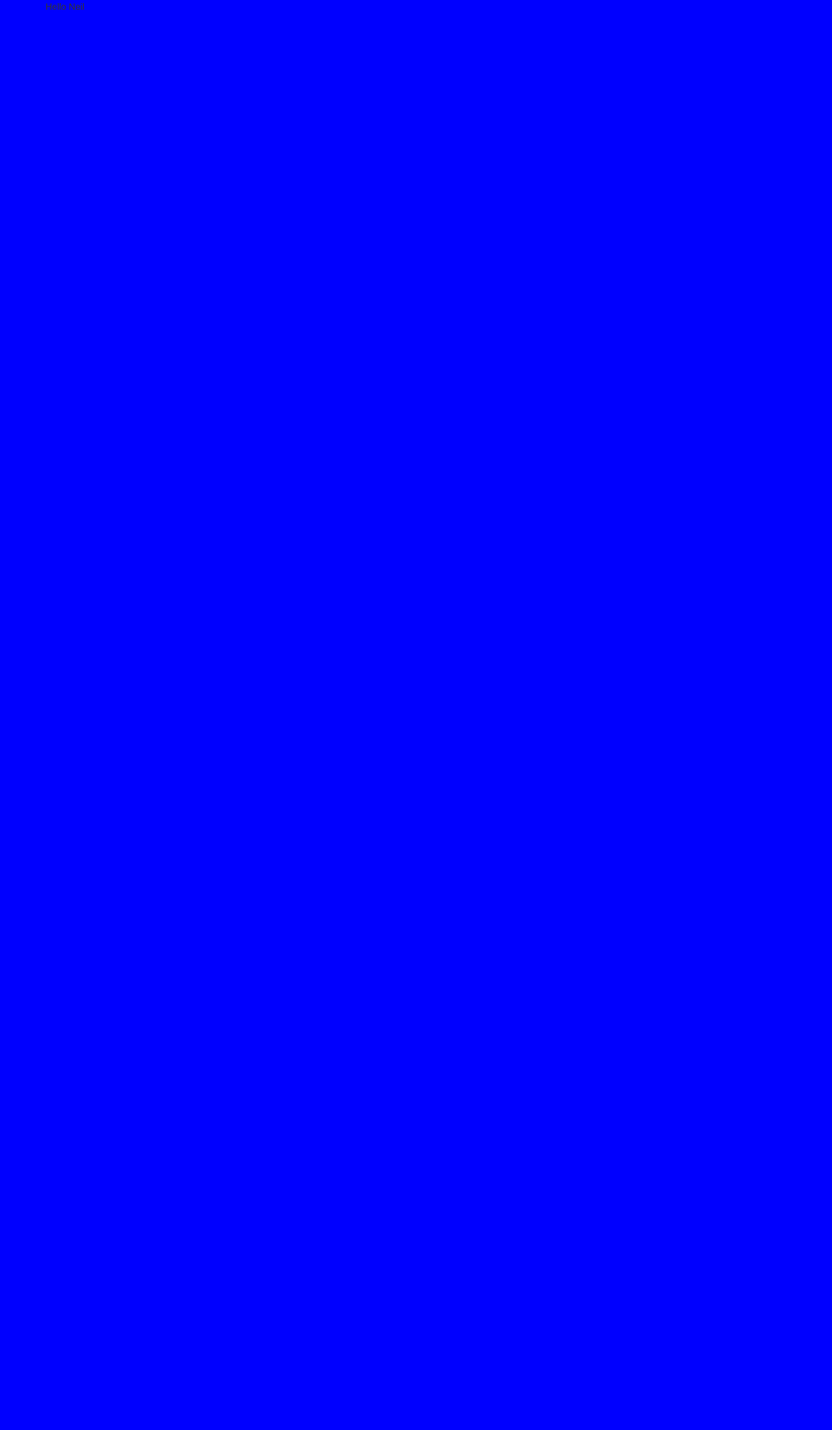
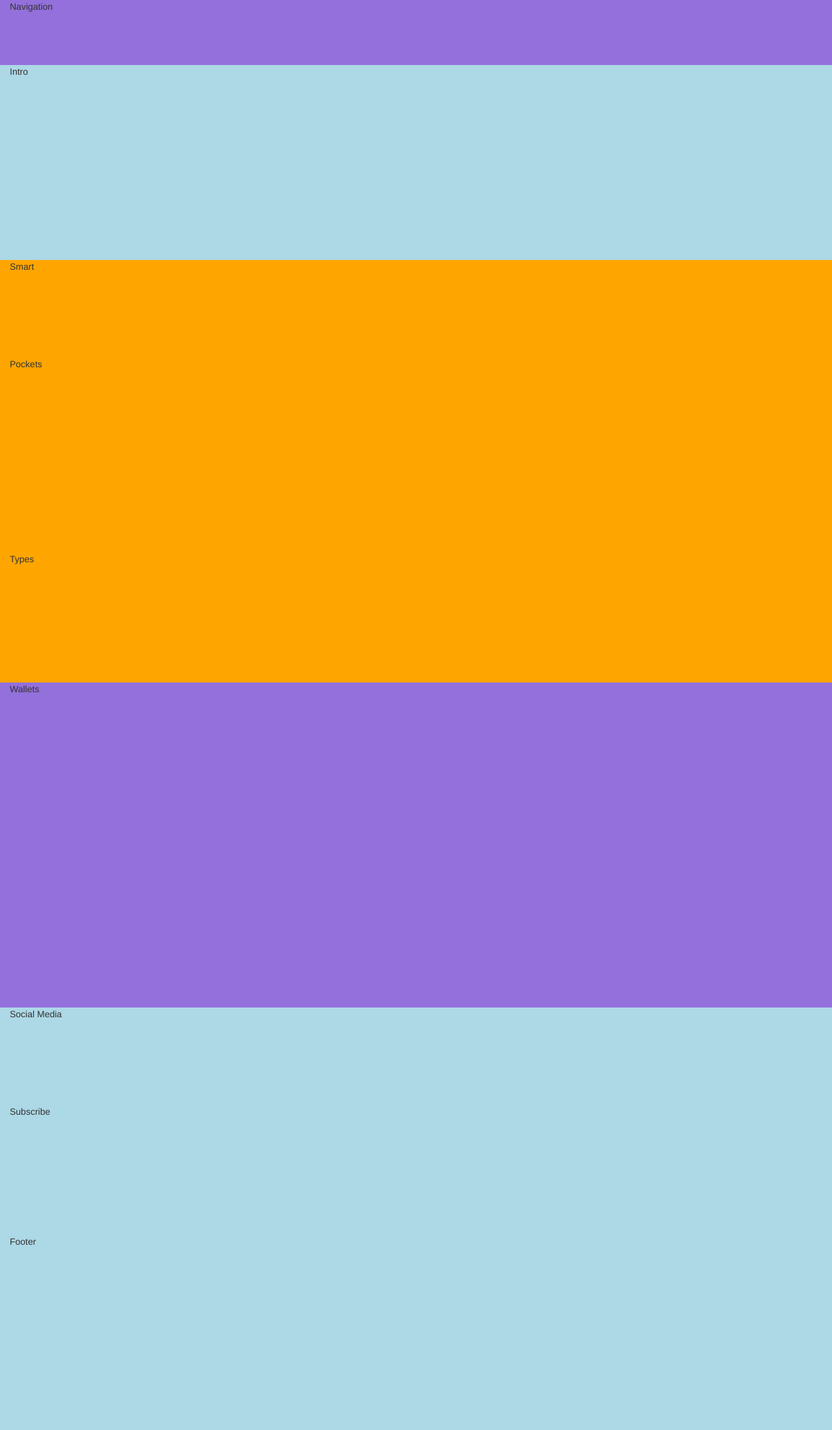
Before and after one commit to chingu-voyages/v8-toucans-team-10, a website: page src/index.html in a window 1280 px wide. Shown: the whole page at 65% size. Before the commit the page ends 800 px from the top, so only its background shows below. Drawn offline with nearby package versions, Linux system fonts and the light colour scheme; files that its build step writes are made by us from their sources; files whose address does not match are found by name.

Commit message:
chore: created individual sections for the team to work on

```diff
--- a/src/index.html
+++ b/src/index.html
@@ -26,10 +26,53 @@
   </head>
 
   <body role="document">
-    <div class="container">
-      <p>Hello Neil</p>
+    <div class="container-fluid">
+      <section class="navigation row">
+        <div class="col-md-12">Navigation</div>
+      </section>
+      <!--//.navigation-->
+
+      <section class="intro row">
+        <div class="col-md-12">Intro</div>
+      </section>
+      <!--//.intro-->
+
+      <section class="smart row">
+        <div class="col-md-12">Smart</div>
+      </section>
+      <!--//.smart-->
+
+      <section class="pockets row">
+        <div class="col-md-12">Pockets</div>
+      </section>
+      <!--//.pockets-->
+
+      <section class="types row">
+        <div class="col-md-12">Types</div>
+      </section>
+      <!--//.types-->
+
+      <section class="wallets row">
+        <div class="col-md-12">Wallets</div>
+      </section>
+      <!--//.wallets-->
+
+      <section class="social row">
+        <div class="col-md-12">Social Media</div>
+      </section>
+      <!--//.social-->
+
+      <section class="subscribe row">
+        <div class="col-md-12">Subscribe</div>
+      </section>
+      <!--//.subscribe-->
+
+      <footer class="footer row">
+        <div class="col-md-12">Footer</div>
+      </footer>
+      <!--//.footer-->
     </div>
-
+    <!--//.container-fluid-->
     <!-- Include all compiled plugins (below), or include individual files as needed -->
     <script src="/js/jquery-1.12.4.min.js"></script>
     <script src="/js/bootstrap.min.js"></script>
--- /dev/null
+++ b/src/stylesheets/_elements.scss
@@ -0,0 +1,3 @@
+body {
+  background-color: white;
+}
--- /dev/null
+++ b/src/stylesheets/components/_footer.scss
@@ -0,0 +1,4 @@
+.footer div {
+  min-height: 300px;
+  background-color: lightblue;
+}
--- /dev/null
+++ b/src/stylesheets/components/_intro.scss
@@ -0,0 +1,4 @@
+.intro div {
+  min-height: 300px;
+  background-color: lightblue;
+}
--- /dev/null
+++ b/src/stylesheets/components/_navigation.scss
@@ -0,0 +1,4 @@
+.navigation div {
+  min-height: 100px;
+  background-color: mediumpurple;
+}
--- /dev/null
+++ b/src/stylesheets/components/_pockets.scss
@@ -0,0 +1,4 @@
+.pockets div {
+  min-height: 300px;
+  background-color: orange;
+}
--- /dev/null
+++ b/src/stylesheets/components/_smart.scss
@@ -0,0 +1,4 @@
+.smart div {
+  min-height: 150px;
+  background-color: orange;
+}
--- /dev/null
+++ b/src/stylesheets/components/_social.scss
@@ -0,0 +1,4 @@
+.social div {
+  min-height: 150px;
+  background-color: lightblue;
+}
--- /dev/null
+++ b/src/stylesheets/components/_subscribe.scss
@@ -0,0 +1,4 @@
+.subscribe div {
+  min-height: 200px;
+  background-color: lightblue;
+}
--- /dev/null
+++ b/src/stylesheets/components/_types.scss
@@ -0,0 +1,4 @@
+.types div {
+  min-height: 200px;
+  background-color: orange;
+}
--- /dev/null
+++ b/src/stylesheets/components/_wallets.scss
@@ -0,0 +1,4 @@
+.wallets div {
+  min-height: 500px;
+  background-color: mediumpurple;
+}
--- a/src/stylesheets/index.scss
+++ b/src/stylesheets/index.scss
@@ -1,3 +1,24 @@
-body {
-  background-color: blue;
-}
+/*
+ * @desc this scss holds the styles for the landing pages
+ * @author Neil Symester neil.symester@siteofdreams.co.uk
+*/
+
+/* @group elements */
+
+@import 'elements';
+
+/* @group kayouts */
+
+@import 'layout';
+
+/* @group components */
+
+@import 'components/navigation';
+@import 'components/intro';
+@import 'components/smart';
+@import 'components/pockets';
+@import 'components/types';
+@import 'components/wallets';
+@import 'components/social';
+@import 'components/subscribe';
+@import 'components/footer';
```
Also changed, not shown: dist/css/index.css, dist/index.html, src/stylesheets/README.md (added), src/stylesheets/_layout.scss (added).
